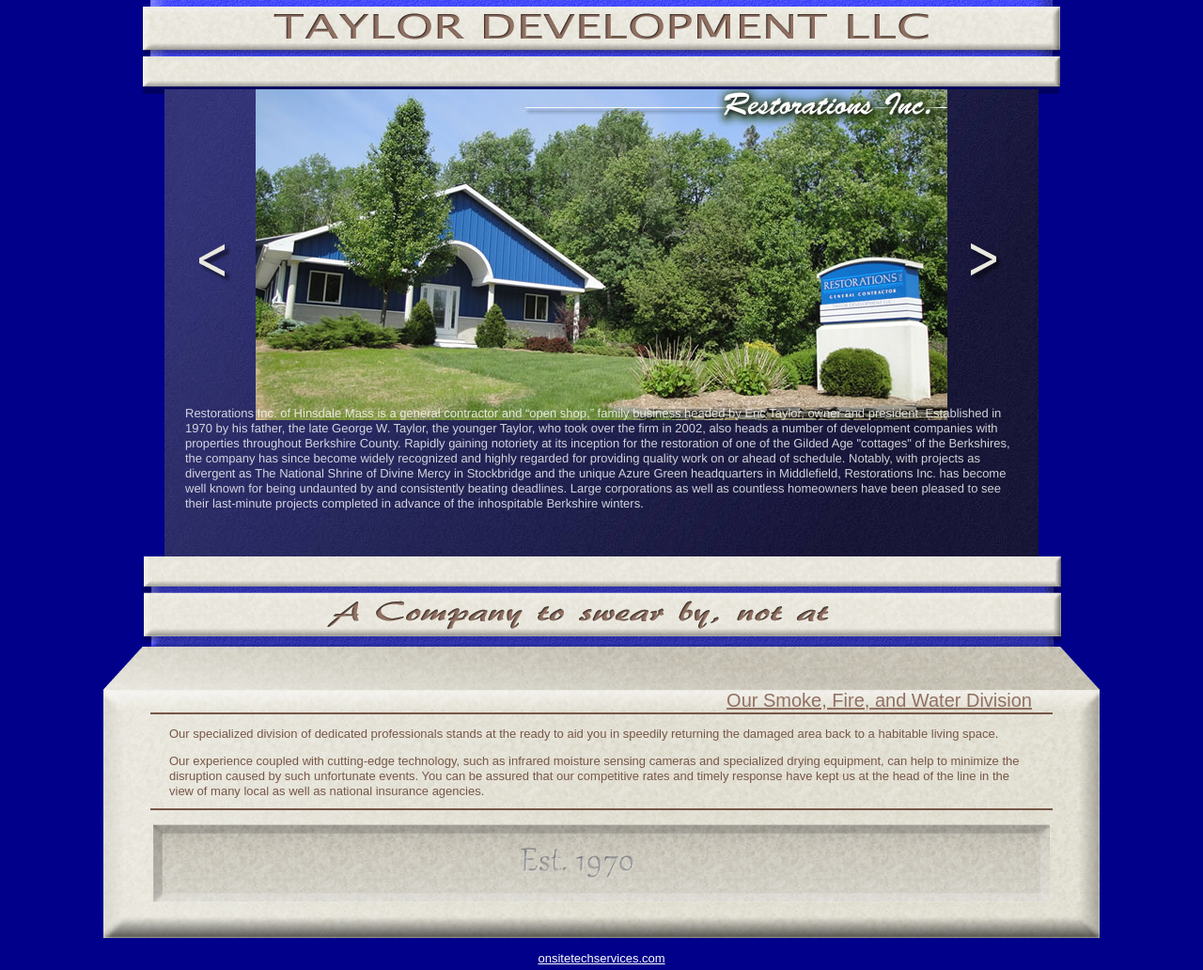
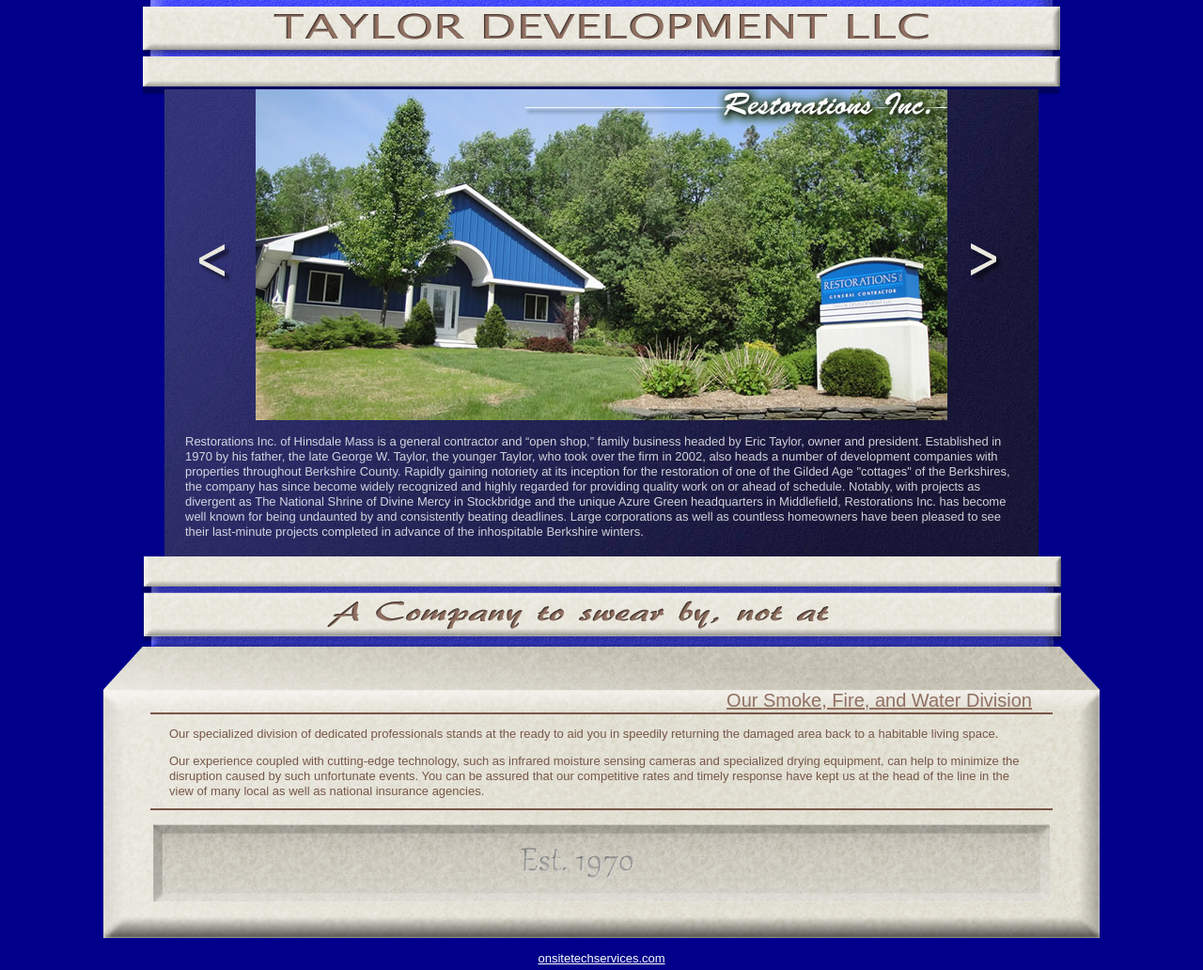
Before and after one commit to Onsite-Tech-Services/rest-inc, a PHP site: page /about_sfw.php in a window 1280 px wide. Shown: the part 321-1353 px from the top of the page at 94% size. Run offline with PHP 8.4, Linux system fonts and the light colour scheme.

Commit message:
Fixed slider text issue on about pages.

```diff
--- a/css/style.css
+++ b/css/style.css
@@ -385,7 +385,7 @@ footer #footerBottom{
 
 .about .nivo-caption {
     background: none repeat scroll 0 0 transparent;
-    bottom: -160px;
+    bottom: -190px;
     font-family: Helvetica,Arial,sans-serif;
     height: 150px;
     position: absolute;
```
